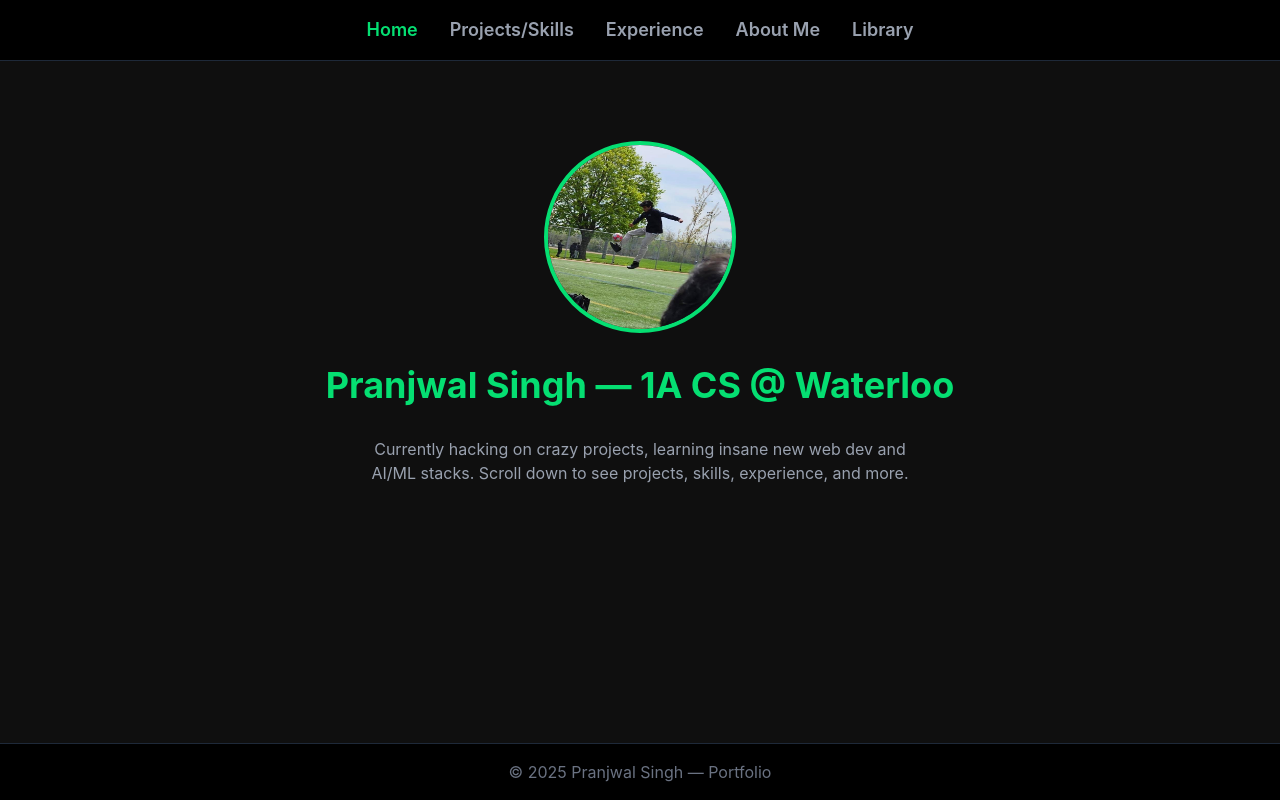
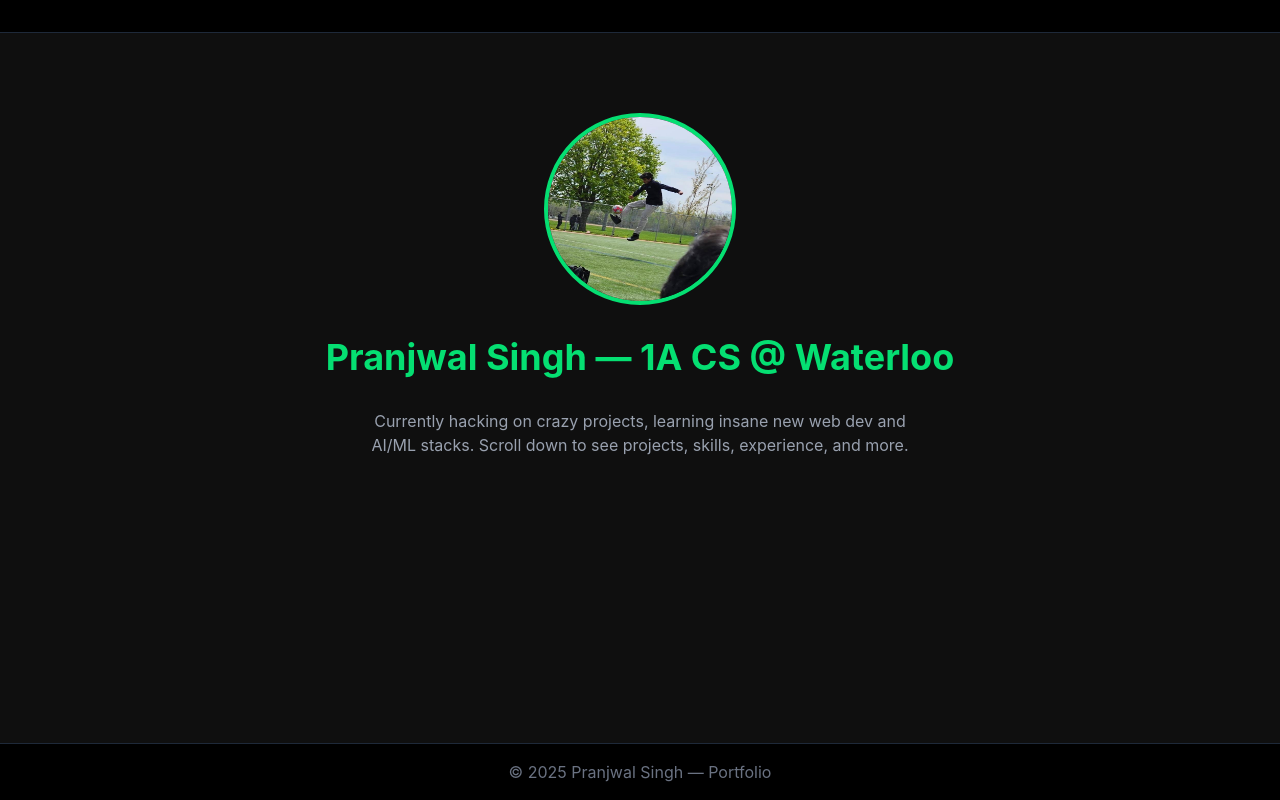
Before and after one commit to PranjwalS/portfolio, a React (Vite) app: page / in a window 1280 px wide. Built offline with nearby package versions, Linux system fonts and the light colour scheme.

Commit message:
been busy today, but started designing bento box

```diff
--- a/src/components/Header.tsx
+++ b/src/components/Header.tsx
@@ -1,32 +1,12 @@
 import React from "react";
-import { NavLink } from "react-router-dom";
+// import { NavLink } from "react-router-dom";
 
 const Header: React.FC = () => {
-  const links = [
-    { name: "Home", path: "/" },
-    { name: "Projects/Skills", path: "/projects" },
-    { name: "Experience", path: "/experience" },
-    { name: "About Me", path: "/about" },
-    { name: "Library", path: "/library" },
-  ];
+
 
   return (
     <header className="bg-black border-b border-gray-800 p-4 sticky top-0 z-50">
-      <nav className="flex justify-center space-x-8">
-        {links.map((link) => (
-          <NavLink
-            key={link.path}
-            to={link.path}
-            className={({ isActive }) =>
-              `text-lg font-semibold ${
-                isActive ? "text-green-400" : "text-gray-400 hover:text-green-400"
-              } transition-colors`
-            }
-          >
-            {link.name}
-          </NavLink>
-        ))}
-      </nav>
+
     </header>
   );
 };
```
